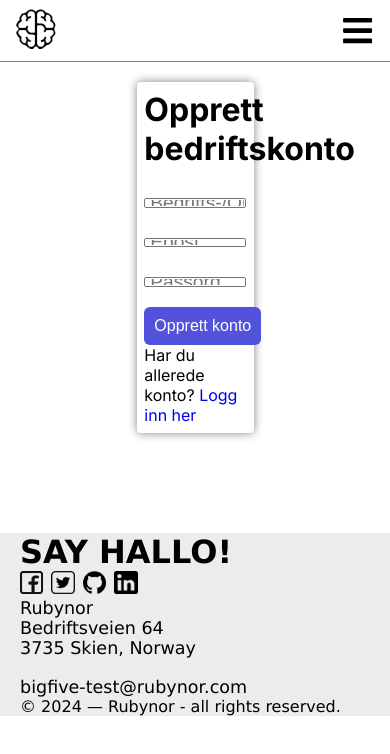
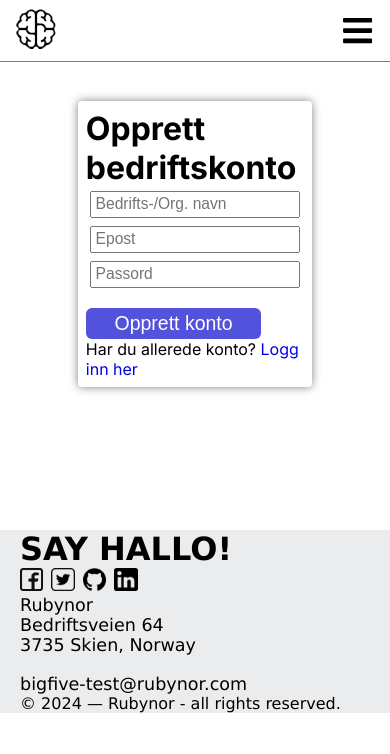
Before and after one commit to JHTgh/App2000-gruppe07, a Next.js app: page /opprettbruker in a window 390 px wide. Shown: the top 754 px of the page. Built offline with nearby package versions, Linux system fonts and the light colour scheme; no server answers.

Commit message:
resposiv og css småpuss

```diff
--- a/app/components/page.module.css
+++ b/app/components/page.module.css
@@ -25,8 +25,8 @@
 }
 
 .navbar .logo {
-  margin: 0.5rem;
-  margin-left: 3rem;
+  margin: 1vw;
+  margin-left: 3vw;
 }
 
 .navbar .links li a:not(.active):hover {
@@ -38,10 +38,9 @@
 .navbar .links li a {
   text-decoration: none;
   color: black;
-  margin-left: 25px;
-  margin-right: 25px;
-  padding: 5px;
-  border-radius: 0.3rem;
+  margin-right: 1vw;
+  padding: 0.5vw;
+  border-radius: .3vw;
 }
 
 /*Burger meny*/
--- a/app/dashboard/page.module.css
+++ b/app/dashboard/page.module.css
@@ -2,6 +2,7 @@
 
 .flexSidebar {
   display: flex;
+  top: 0vw;
 }
 
 /*sidenav*/
--- a/app/login/page.module.css
+++ b/app/login/page.module.css
@@ -1,13 +1,13 @@
 .pageContainer {
   display: flex;
   justify-content: center;
-  margin: 20px 0 100px 0;
+  margin: 5vw 0vw 10vw 0vw;
 }
 
 .formContainer {
   display: flex;
   flex-direction: column;
-  width: 30vw;
+  width: 35vw;
   padding: 2vw;
   background-color: #ffffff;
   box-shadow: 0 0 10px grey;
@@ -18,27 +18,27 @@
   display: flex;
   height: 2.5vw;
   padding-left: 1vw;
-  font-size: 1.2em;
+  font-size: 1.5vw;
 }
 
 .textfieldPw {
   display: flex;
   height: 2.5vw;
-  margin: 30px 0 0 0;
+  margin: 1.5vw 0 0 0;
   padding-left: 1vw;
-  font-size: 1.2em;
+  font-size: 1.5vw;
 }
 
 .textfield::placeholder {
-  font-size: 1em;
+  font-size: 1vw;
   left: 2vw;
 }
 
 .loginBtn {
-  border: 1px black;
-  font-size: 1em;
+  border: 1vw black;
+  font-size: 1.5vw;
   width: 30vw;
-  padding: 10px;
+  padding: 1vw;
   border-radius: 1.5vw;
   background-color: rgb(82, 82, 220);
   color: #ffffff;
@@ -48,3 +48,41 @@
 .link {
   text-decoration: none;
 }
+
+@media (max-width: 480px) {
+  .pageContainer {
+    height: 100vw;
+    margin-top: 10vw;
+  }
+
+  .formContainer {
+    width: 60vw;
+    padding: 2vw;
+  }
+
+  .textfieldEmail {
+    margin: 1vw 1vw 1vw 1vw;
+    height: 7vw;
+    padding-left: 1vw;
+    font-size: 4vw;
+  }
+
+  .textfieldPw {
+    margin: 1vw 1vw 1vw 1vw;
+    height: 7vw;
+    padding-left: 1vw;
+    font-size: 4vw;
+  }
+
+  .textfield::placeholder {
+    font-size: 1vw;
+    left: 2vw;
+  }
+
+  .loginBtn {
+    border: 1vw black;
+    font-size: 5vw;
+    width: 45vw;
+    border-radius: 1.5vw;
+  }
+}
--- a/app/opprettbruker/page.module.css
+++ b/app/opprettbruker/page.module.css
@@ -1,53 +1,52 @@
 .pageContainer {
   display: flex;
   justify-content: center;
-  margin: 20px 0 100px 0;
+  margin: 5vw 0vw 10vw 0vw;
 }
 
 .formContainer {
   display: flex;
   flex-direction: column;
-  width: 30vw;
+  width: 35vw;
   padding: 2vw;
   background-color: #ffffff;
   box-shadow: 0 0 10px grey;
   border-radius: 1vw;
 }
 
+.textfieldBedrift {
+  display: flex;
+  height: 2.5vw;
+  margin: 1.5vw 0 1.5vw 0;
+  padding-left: 1vw;
+  font-size: 1.5vw;
+}
+
 .textfieldEmail {
   display: flex;
   height: 2.5vw;
-  margin: 30px 0 0 0;
   padding-left: 1vw;
-  font-size: 1.2em;
+  font-size: 1.5vw;
 }
 
 .textfieldPw {
   display: flex;
   height: 2.5vw;
-  margin: 30px 0 0 0;
-  padding-left: 1vw;
-  font-size: 1.2em;
-}
-
-.textfieldBedrift {
-  display: flex;
-  height: 2.5vw;
-  margin: 30px 0 0 0;
+  margin: 1.5vw 0 1vw 0;
   padding-left: 1vw;
   font-size: 1.2em;
 }
 
 .textfield::placeholder {
-  font-size: 1em;
+  font-size: 1vw;
   left: 2vw;
 }
 
 .regBtn {
-  border: 1px black;
-  font-size: 1em;
+  border: 1vw black;
+  font-size: 1.5vw;
   width: 30vw;
-  padding: 10px;
+  padding: 1vw;
   border-radius: 1.5vw;
   background-color: rgb(82, 82, 220);
   color: #ffffff;
@@ -57,3 +56,49 @@
 .link {
   text-decoration: none;
 }
+
+
+@media (max-width: 480px) {
+  .pageContainer {
+    height: 100vw;
+    margin-top: 10vw;
+  }
+
+  .formContainer {
+    width: 60vw;
+    padding: 2vw;
+  }
+
+  .textfieldBedrift {
+    margin: 1vw 1vw 1vw 1vw;
+    height: 7vw;
+    padding-left: 1vw;
+    font-size: 4vw;
+  }
+
+  .textfieldEmail {
+    margin: 1vw 1vw 1vw 1vw;
+    height: 7vw;
+    padding-left: 1vw;
+    font-size: 4vw;
+  }
+
+  .textfieldPw {
+    margin: 1vw 1vw 0vw 1vw;
+    height: 7vw;
+    padding-left: 1vw;
+    font-size: 4vw;
+  }
+
+  .textfield::placeholder {
+    font-size: 1vw;
+    left: 2vw;
+  }
+
+  .regBtn {
+    border: 1vw black;
+    font-size: 5vw;
+    width: 45vw;
+    border-radius: 1.5vw;
+  }
+}
```
Also changed, not shown: app/page.module.css (+14 -14 lines).
